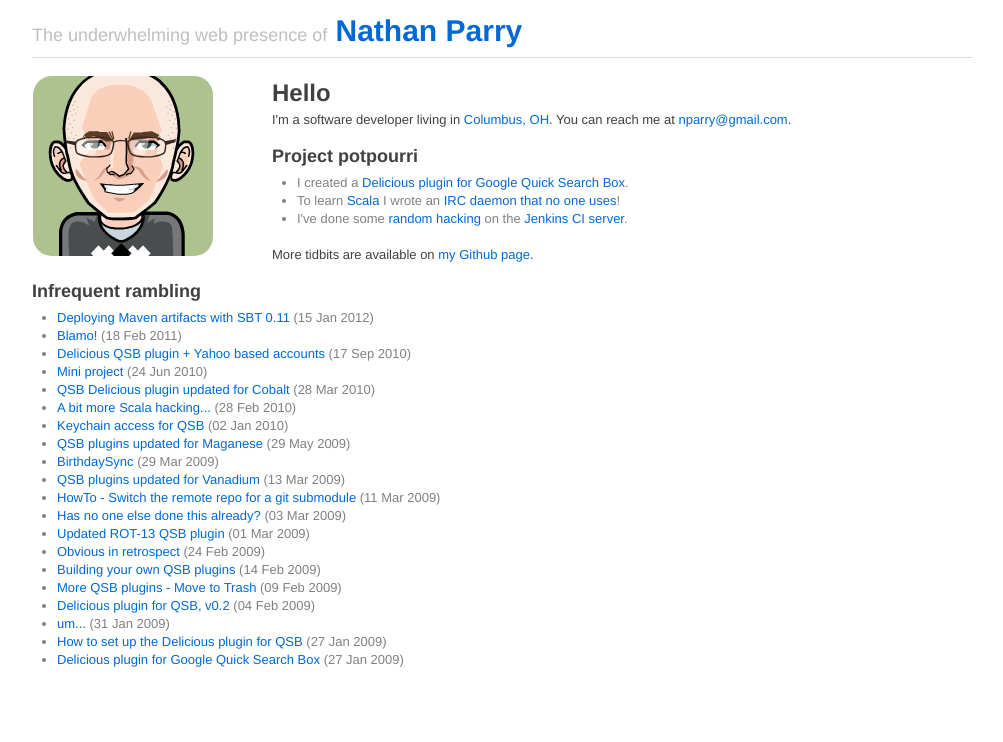
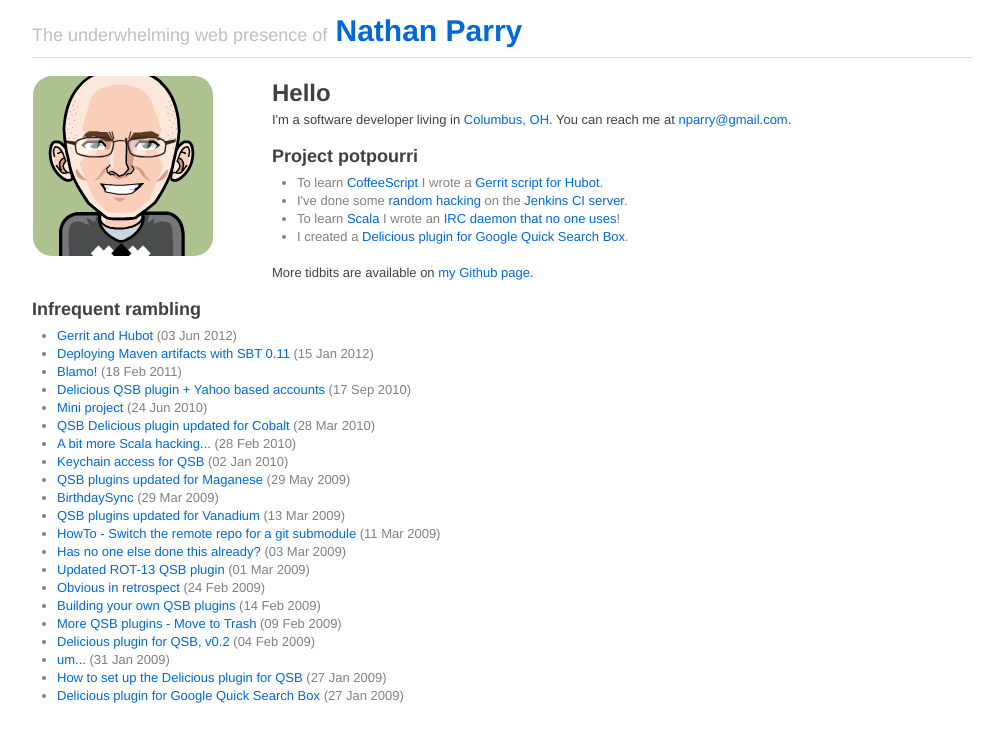
Before and after one commit to nparry/nparry.com, a Jekyll site: the page built from index.html, in a window 1280 px wide. Shown: the top 742 px of the page, without its empty margins (138-1141 px from the left). Built offline with Jekyll 4.4.1, drawn with Linux system fonts in a browser that asks for light colours; Markdown is read by kramdown in place of the engine named in the settings.

Commit message:
Post on Gerrit and Hubot

```diff
--- a/index.html
+++ b/index.html
@@ -14,9 +14,10 @@ title: Nathan Parry
 
     <h3>Project potpourri</h3>
     <ul>
+      <li>To learn <a href="http://coffeescript.org/">CoffeeScript</a> I wrote a <a href="https://github.com/nparry/hubot-scripts/blob/53b7fd617676aee4433652cd6e649050e1440faa/src/scripts/gerrit.coffee">Gerrit script for Hubot</a>.</li>
+      <li>I've done some <a href="https://github.com/jenkinsci/jenkins/commit/18327e9de69b2937ce29730071ba818899c7ac51">random</a> <a href="https://github.com/jenkinsci/jenkins/commit/a88920aab7b1e35c24b4adb7a297bd04d35ed9a3">hacking</a> on the <a href="http://jenkins-ci.org/">Jenkins CI server</a>.</li>
+      <li>To learn <a href="http://www.scala-lang.org/">Scala</a> I wrote an <a href="https://github.com/nparry/smircd">IRC daemon that no one uses</a>!</li>
       <li>I created a <a href="qsb_delicious_plugin/">Delicious plugin for Google Quick Search Box</a>.</li>
-      <li>To learn <a href="http://www.scala-lang.org/">Scala</a> I wrote an <a href="https://github.com/nparry/smircd">IRC daemon that no one uses</a>!</li>
-      <li>I've done some <a href="https://github.com/jenkinsci/jenkins/commit/18327e9de69b2937ce29730071ba818899c7ac51">random</a> <a href="https://github.com/jenkinsci/jenkins/commit/a88920aab7b1e35c24b4adb7a297bd04d35ed9a3">hacking</a> on the <a href="http://jenkins-ci.org/">Jenkins CI server</a>.</li>
     </ul>
 
     <p>More tidbits are available on <a href="https://github.com/nparry">my Github page</a>.</p>
```
Also changed, not shown: _posts/2012-06-03-gerrit-and-hubot.md (added, +19 -0 lines).
